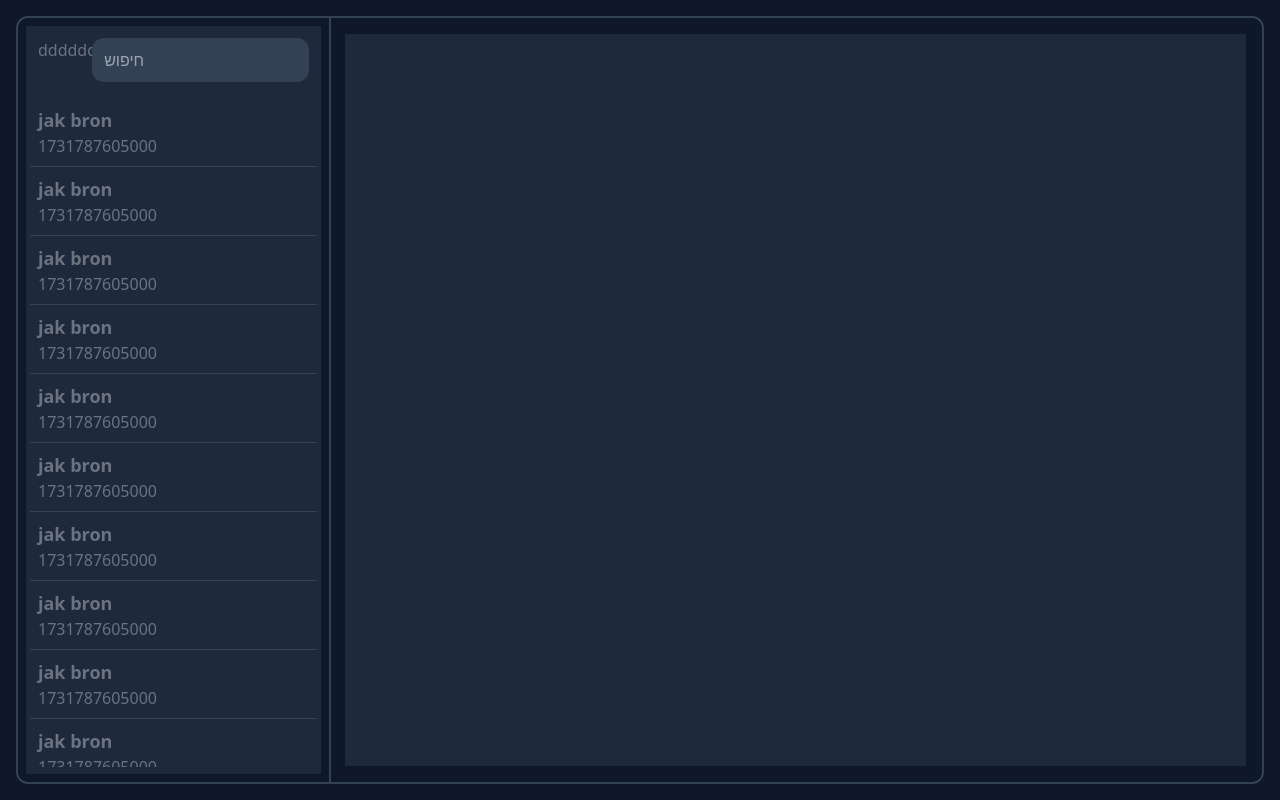
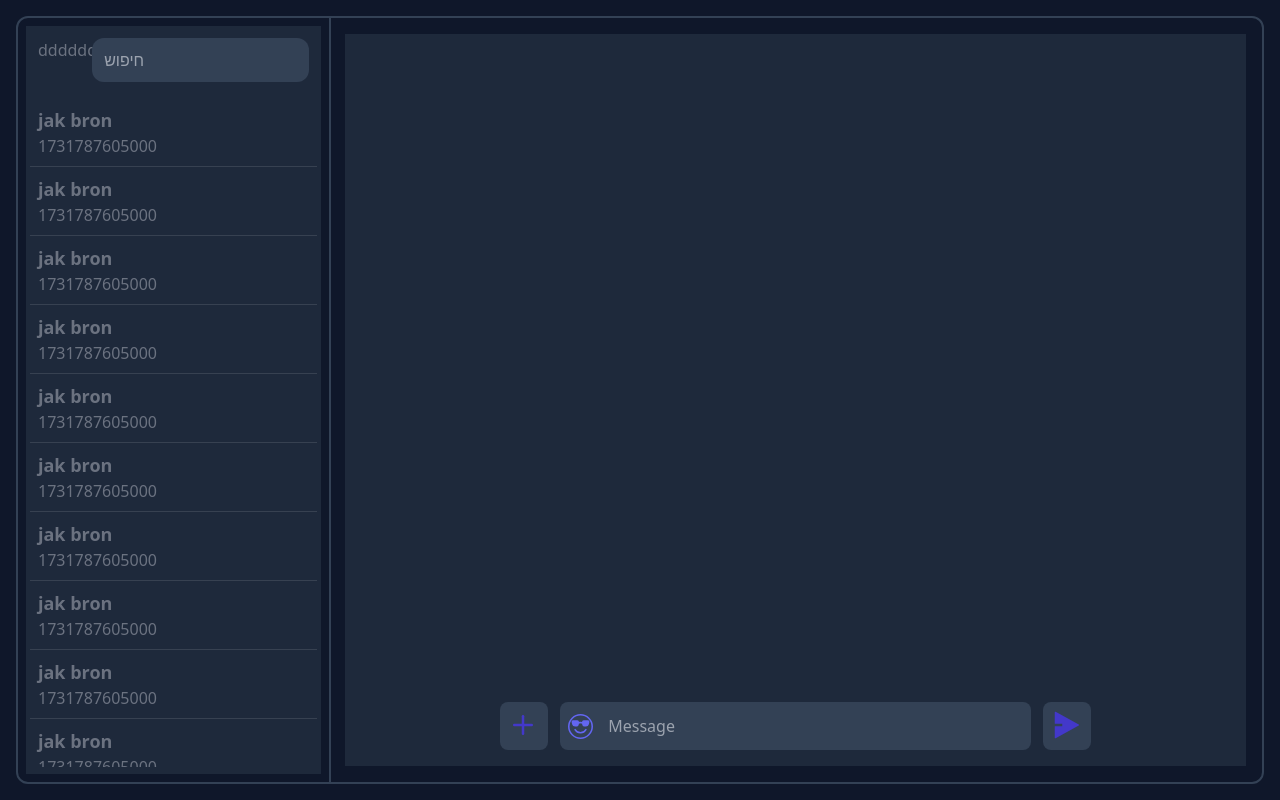
Before and after one commit to MendelCohen770/app-chat, a React (Vite) app in the folder client/: page /home in a window 1280 px wide. Built offline with nearby package versions, Linux system fonts and the light colour scheme.

Commit message:
create the Message Input and the style for it.

```diff
--- a/client/package.json
+++ b/client/package.json
@@ -12,6 +12,7 @@
   "dependencies": {
     "@react-oauth/google": "^0.12.1",
     "axios": "^1.8.4",
+    "emoji-picker-react": "^4.12.2",
     "lucide-react": "^0.468.0",
     "react": "^18.3.1",
     "react-dom": "^18.3.1",
--- a/client/src/components/ChatPanel.tsx
+++ b/client/src/components/ChatPanel.tsx
@@ -1,13 +1,26 @@
-import React from 'react'
+import React, { useState } from 'react'
+import TextInput from './TextInput'
+import MessageInput from './MessageInput';
 
 const ChatPanel = () => {
+  const [message, setMessage] = useState<string>('');
+  const [media, setMedia] = useState<File | null>(null);
+  const [emoji, setEmoji] = useState<string>('');
+  const [isTexting, setIsTexting] = useState(false);
+  const [isEmojiPickerOpen, setIsEmojiPickerOpen] = useState(false);
+
+
   return (
-    <div className='bg-slate-800 w-full h-full'>
+    <div className='bg-slate-800 w-full h-full flex flex-col justify-end p-4'>
       <div>
         {/* כאן יהיה קומפוננטה של הפרופיל של אותו איש קשר שהמשתמש מדבר איתו */}
       </div>
       <div>
     {/* כאן יהיה קומפוננטה של ה chat עצמו עם המקלדת וההודעות. */}
+    <MessageInput
+    sendMessage={setMessage}
+
+    />
       </div>
     </div>
   )
--- /dev/null
+++ b/client/src/components/MediaUploader.tsx
@@ -0,0 +1,18 @@
+import React, { useState } from 'react'
+import { LuPlus } from "react-icons/lu";
+import { MdOutlineClose } from "react-icons/md";
+
+
+const MediaUploader = () => {
+  const [isOpen, setIsOpen] = useState(false);
+
+
+  return (
+    <div onClick={() => setIsOpen(!isOpen)} className='cursor-pointer bg-slate-700 p-2 w-12 h-12 rounded-lg hover:bg-indigo-500 mr-3'>
+      {isOpen ? (<MdOutlineClose size={30} className='text-indigo-700' />) : (<LuPlus size={30} className='text-indigo-700'/>) }
+
+    </div>
+  )
+}
+
+export default MediaUploader
--- /dev/null
+++ b/client/src/components/MessageInput.tsx
@@ -0,0 +1,53 @@
+import React, { useState } from 'react'
+import TextInput from './TextInput'
+import EmojiPicker, { Theme } from 'emoji-picker-react';
+import SendButton from './SendButton';
+import { BsEmojiSunglasses } from "react-icons/bs";
+import MediaUploader from './MediaUploader';
+
+interface sendMessageProps {
+  sendMessage: (message: string) => void;
+}
+
+
+const MessageInput : React.FC<sendMessageProps> = ({sendMessage}) => {
+  const [message, setMessage] = useState<string>('');
+  const [showPicker, setShowPicker] = useState(false);
+
+  const handleEmojiClick = (emojiObject: any) => {
+    setMessage((prev) => prev + emojiObject.emoji);
+    setShowPicker(false);
+
+  };
+  console.log(message);
+
+  const handleMessageChange = (newMessage: string) => {
+    setMessage(newMessage);
+  }
+  const handleKeyDown = (e: React.KeyboardEvent<HTMLInputElement>) => {
+
+  }
+
+  const handleSendMessage = () => {
+
+  }
+  return (
+    <div className='relative flex justify-center items-end w-full'>
+        <MediaUploader/>
+
+      <div className='cursor-pointer bg-slate-700 p-2 w-9 h-12 rounded-l-lg flex justify-start items-center'>
+      <button className='' onClick={() => setShowPicker(!showPicker)}><BsEmojiSunglasses size={25} className='hover:text-indigo-400 text-indigo-500' /></button>
+      </div>
+      {showPicker && (
+        <div className='absolute bottom-14 '>
+          <EmojiPicker onEmojiClick={handleEmojiClick} theme={'dark' as Theme}/>
+        </div>
+      )}
+      <TextInput onMessageChange={handleMessageChange} message={message} onSend={handleSendMessage}/>
+        <SendButton/>
+
+    </div>
+  )
+}
+
+export default MessageInput
--- /dev/null
+++ b/client/src/components/SendButton.tsx
@@ -0,0 +1,12 @@
+import React from 'react'
+import { RiSendPlane2Fill } from "react-icons/ri";
+
+const SendButton = () => {
+  return (
+    <div className='cursor-pointer bg-slate-700 p-2 w-12 h-12 rounded-lg hover:bg-indigo-500 ml-3'>
+      <RiSendPlane2Fill size={30} className='text-indigo-700' />
+    </div>
+  )
+}
+
+export default SendButton
--- /dev/null
+++ b/client/src/components/TextInput.tsx
@@ -0,0 +1,21 @@
+import React, { useState } from 'react'
+interface TextInputProps {
+    onMessageChange:(message: string) => void;
+    message: string;
+    onSend: () => void;
+}
+const TextInput : React.FC<TextInputProps> = ({onMessageChange, message, onSend}) => {
+
+  return (
+    <div className='w-2/4'>
+      <input type="text"
+      placeholder='Message'
+      value={message}
+      onChange={(e) => onMessageChange(e.target.value)}
+      className='w-full h-12 bg-slate-700 text-white rounded-r-lg px-3  focus:outline-none'
+      />
+    </div>
+  )
+}
+
+export default TextInput
```
Also changed, not shown: 1 other file (tests, documents, lock files or other folders).
